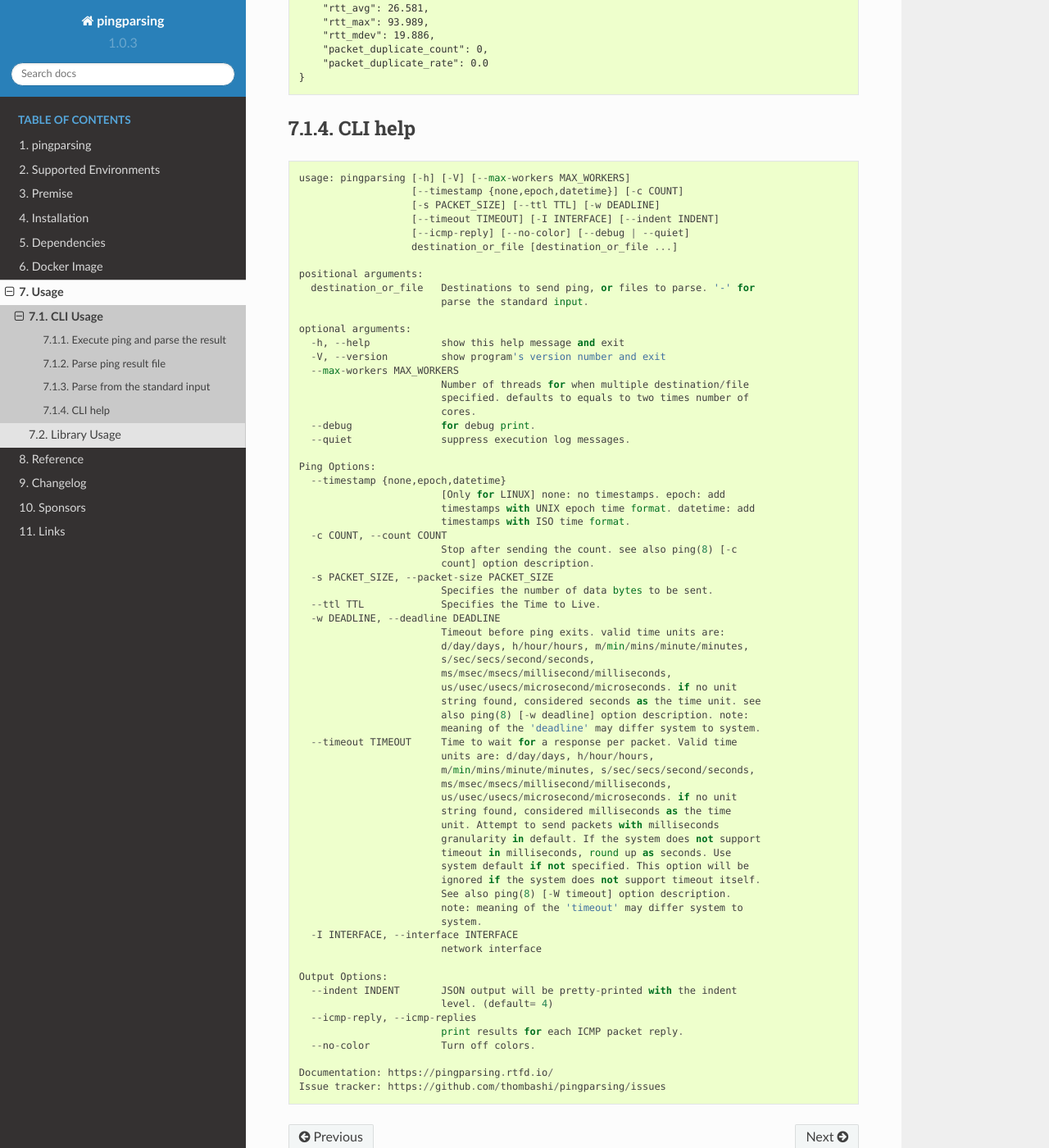
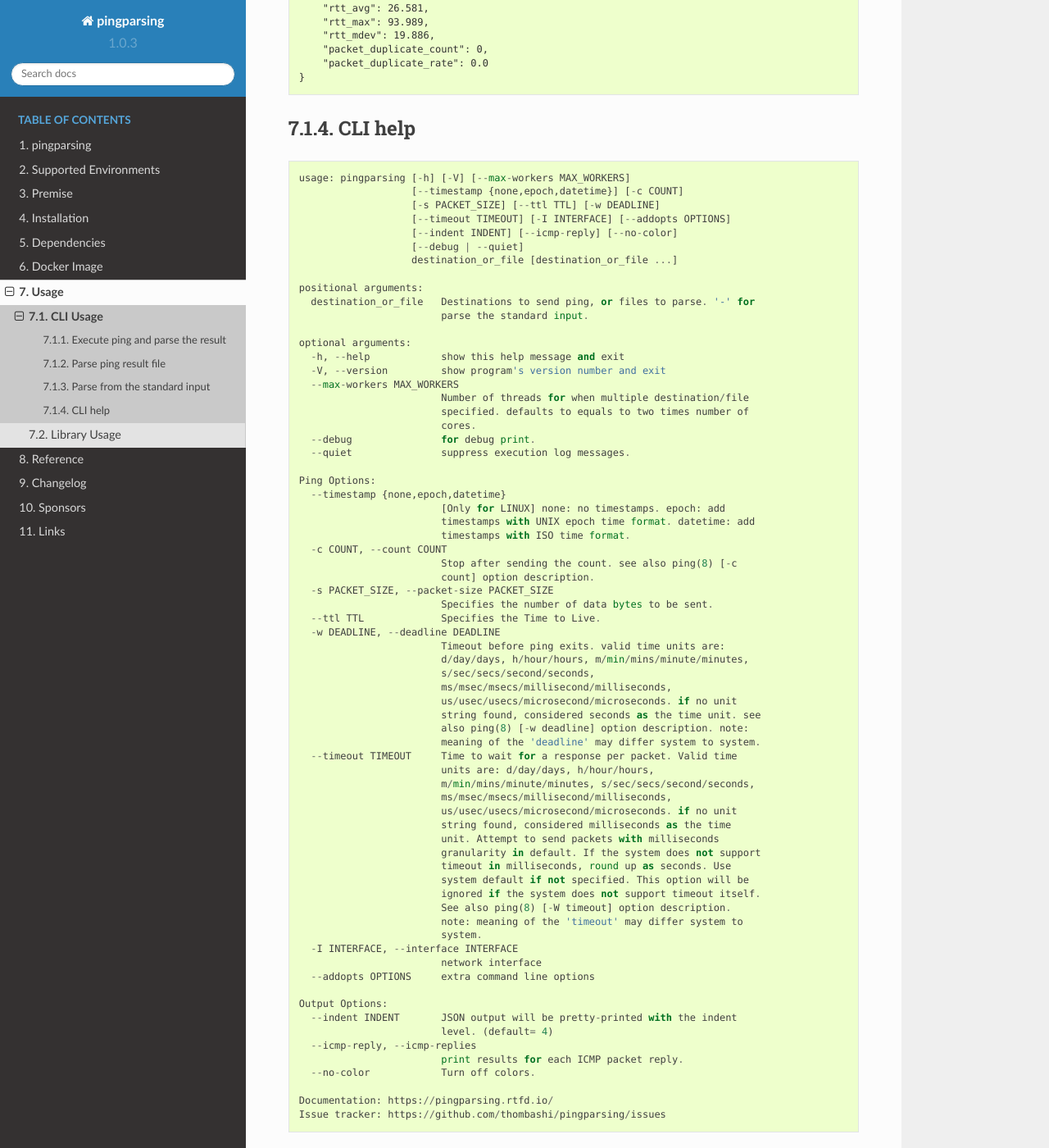
Before and after one commit to thombashi/pingparsing, a Sphinx documentation site: the page built from docs/pages/usage/cli.rst, in a window 1280 px wide and 1400 px high, scrolled down 4496 px. Shown: the whole window at 82% size. Built offline with Sphinx 7.4.7 and the Read the Docs theme 2.0.0, drawn with Linux system fonts in a browser that asks for light colours.

Commit message:
Update docs

```diff
--- a/docs/pages/links.rst
+++ b/docs/pages/links.rst
@@ -2,9 +2,12 @@
 ==========
 https://github.com/thombashi/pingparsing/releases
 
+
 .. include:: sponsors.rst
 
+
 .. include:: genindex.rst
+
 
 Links
 =====
--- a/docs/pages/usage/cli_help.txt
+++ b/docs/pages/usage/cli_help.txt
@@ -5,8 +5,9 @@
     usage: pingparsing [-h] [-V] [--max-workers MAX_WORKERS]
                        [--timestamp {none,epoch,datetime}] [-c COUNT]
                        [-s PACKET_SIZE] [--ttl TTL] [-w DEADLINE]
-                       [--timeout TIMEOUT] [-I INTERFACE] [--indent INDENT]
-                       [--icmp-reply] [--no-color] [--debug | --quiet]
+                       [--timeout TIMEOUT] [-I INTERFACE] [--addopts OPTIONS]
+                       [--indent INDENT] [--icmp-reply] [--no-color]
+                       [--debug | --quiet]
                        destination_or_file [destination_or_file ...]
 
     positional arguments:
@@ -59,6 +60,7 @@
                             system.
       -I INTERFACE, --interface INTERFACE
                             network interface
+      --addopts OPTIONS     extra command line options
 
     Output Options:
       --indent INDENT       JSON output will be pretty-printed with the indent
```
